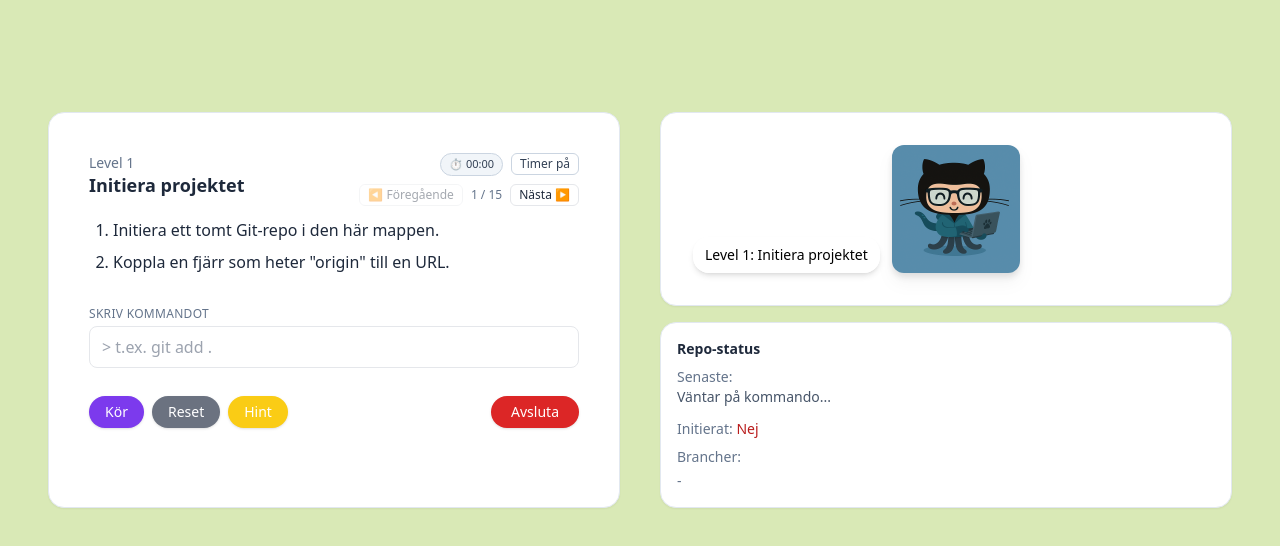
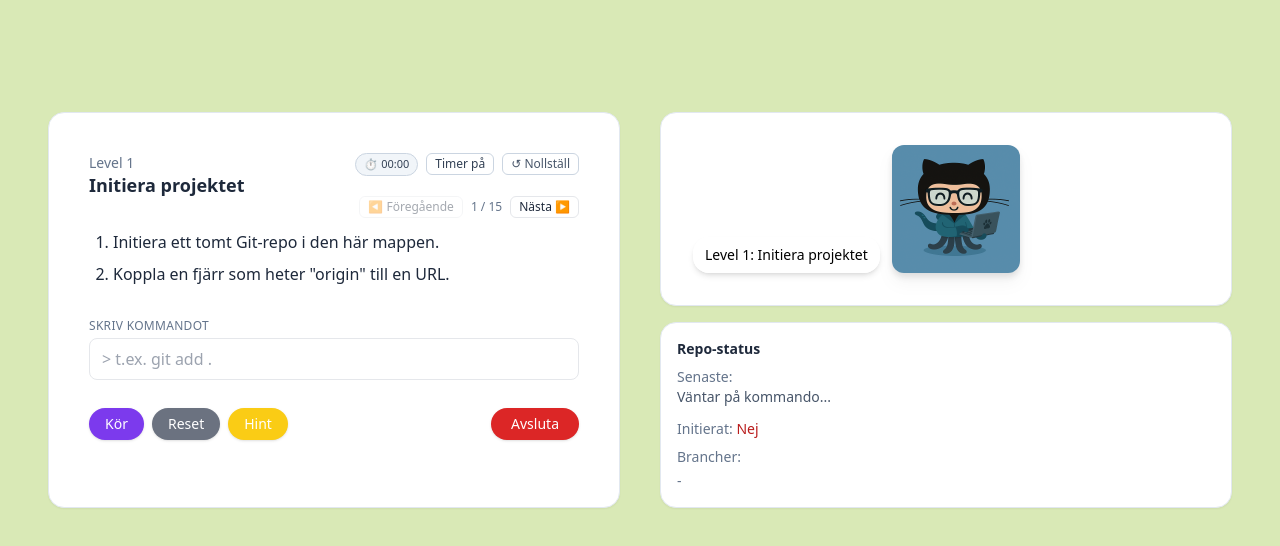
Before and after one commit to DulamaA/git-land-game, a React (Vite) app: page /game/1 in a window 1280 px wide. Shown: the top 546 px of the page. Built offline with nearby package versions, Linux system fonts and the light colour scheme.

Commit message:
:zap: feat: expose resetTimer from useGame and wire into LevelHeader + keep timer logic centralized in the game state hook + styled the position

```diff
--- a/src/components/Game/LevelHeader.tsx
+++ b/src/components/Game/LevelHeader.tsx
@@ -8,6 +8,7 @@ type HeaderProps = {
   running: boolean;
   seconds: number;
   onToggleTimer: () => void;
+  onResetTimer: () => void;
   onPrev: () => void;
   onNext: () => void;
 };
@@ -20,6 +21,7 @@ export default function LevelHeader({
   running,
   seconds,
   onToggleTimer,
+  onResetTimer,
   onPrev,
   onNext,
 }: HeaderProps) {
@@ -30,8 +32,8 @@ export default function LevelHeader({
         <span className="block">{title}</span>
       </h2>
 
-      <div className="flex flex-col items-start sm:items-end gap-2">
-        <div className="flex items-center gap-2">
+      <div className="flex flex-col items-start sm:items-end gap-4">
+        <div className="flex items-center gap-2 mb-1">
           <span
             className={`px-2 py-0.5 rounded-full text-[11px] font-medium border
               ${
@@ -56,6 +58,14 @@ export default function LevelHeader({
             title="Slå på/av timer"
           >
             {running ? 'Pausa' : 'Timer på'}
+          </button>
+
+          <button
+            onClick={onResetTimer}
+            className="rounded-md px-2 py-0.5 text-xs border border-slate-300 text-slate-600 hover:bg-slate-50"
+            title="Nollställ timer"
+          >
+            ↺ Nollställ
           </button>
         </div>
 
--- a/src/components/GameScreen.tsx
+++ b/src/components/GameScreen.tsx
@@ -39,6 +39,7 @@ export default function GameScreen() {
     runSolution,
     resetCurrent,
     toggle,
+    resetTimer,
     levelDone,
     hints,
     hintStage,
@@ -89,6 +90,7 @@ export default function GameScreen() {
   }, [statusMsg, hintStage, showSolution, level.id, level.title]);
 
   //Update mood after result(no auto-reset)
+  //Update mood after result(no auto-reset)
     useEffect(() => {
       if (!statusMsg) return;
       if (statusMsg.type === 'error') setMood('error');
@@ -97,7 +99,6 @@ export default function GameScreen() {
     }, [statusMsg]);
 
     const handleExit = () => navigate('/');
-
   // Handler for running the current command
   const handleRun = () => {
     const finished = run();
@@ -138,6 +139,7 @@ export default function GameScreen() {
             running={running}
             seconds={seconds}
             onToggleTimer={toggle}
+            onResetTimer={resetTimer}
             onPrev={() => {
               if (levelIndex > 0) {
                 setMood('idle');
--- a/src/hooks/useGame.ts
+++ b/src/hooks/useGame.ts
@@ -264,5 +264,6 @@ export function useGame() {
     runSolution,
     resetCurrent,
     toggle,
+    resetTimer,
   };
 }
```
Lines whose indentation alone changed are shown as unchanged.
